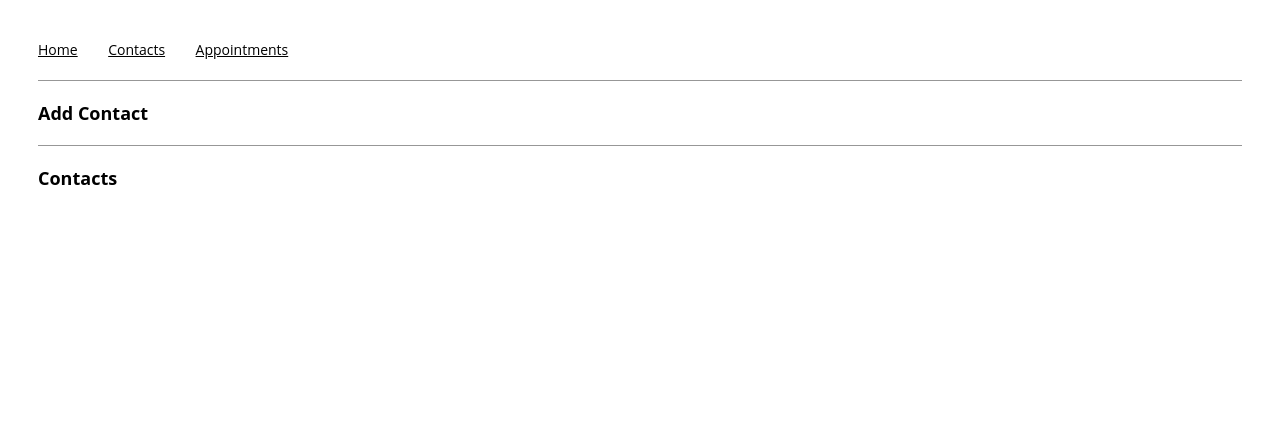
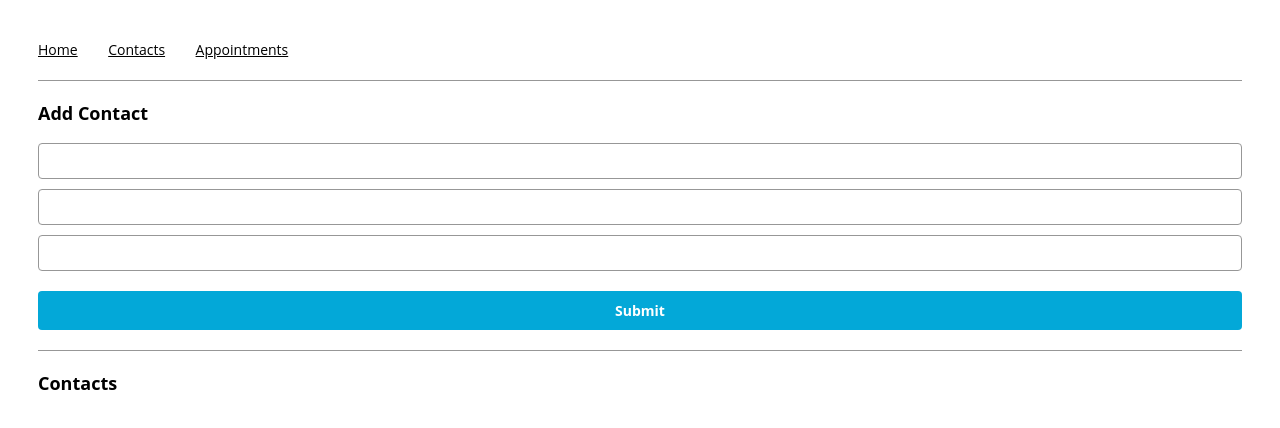
Before and after one commit to philipnguyxn/appointmentPlanner, a React (Create React App) app: page /contacts in a window 1280 px wide. Shown: the top 428 px of the page. Built offline with nearby package versions, Linux system fonts and the light colour scheme.

Commit message:
added form hook to ContactForm.js

```diff
--- a/package.json
+++ b/package.json
@@ -5,6 +5,7 @@
   "dependencies": {
     "react": "^18.2.0",
     "react-dom": "^18.2.0",
+    "react-hook-form": "^7.41.0",
     "react-router": "^6.5.0",
     "react-router-dom": "^6.5.0",
     "react-scripts": "4.0.2",
--- a/src/pages/contactsPage/ContactsPage.js
+++ b/src/pages/contactsPage/ContactsPage.js
@@ -38,14 +38,12 @@ export const ContactsPage = (props) => {
         <h2>Add Contact</h2>
         <ContactForm
           name={name}
+          phoneNumber={phoneNumber}
+          email={email}
+
           setName={setName}
-
-          phoneNumber={phoneNumber}
           setPhoneNumber={setPhoneNumber}
-
-          email={email}
           setEmail={setEmail}
-
           onSubmit={handleSubmit}
         />
       </section>
--- a/src/pages/contactsPage/contactForm/ContactForm.js
+++ b/src/pages/contactsPage/contactForm/ContactForm.js
@@ -1,13 +1,25 @@
 import React from "react";
+import { useForm } from "react-hook-form";
 
-export const ContactForm = ({
-  name,
-  setName,
-  phone,
-  setPhone,
-  email,
-  setEmail,
-  handleSubmit
-}) => {
-  return <div></div>;
+export const ContactForm = (props) => {
+  const { register, handleSubmit } = useForm();
+
+  return (
+    <form onSubmit={handleSubmit(props.onSubmit)}>
+      <input {...register("name", {
+        required: true,
+        minLength: 1
+      })} />
+      <input type='number' {...register("phoneNumber", {
+        required: true,
+        valueAsNumber: true
+      })} />
+      <input {...register("email", {
+        required: true,
+        pattern: /[a-z]+@gmail.com/
+      })} />
+      <input type="submit" />
+    </form>
+
+  )
 };
```
Also changed, not shown: 2 other files (tests, documents, lock files or other folders).
